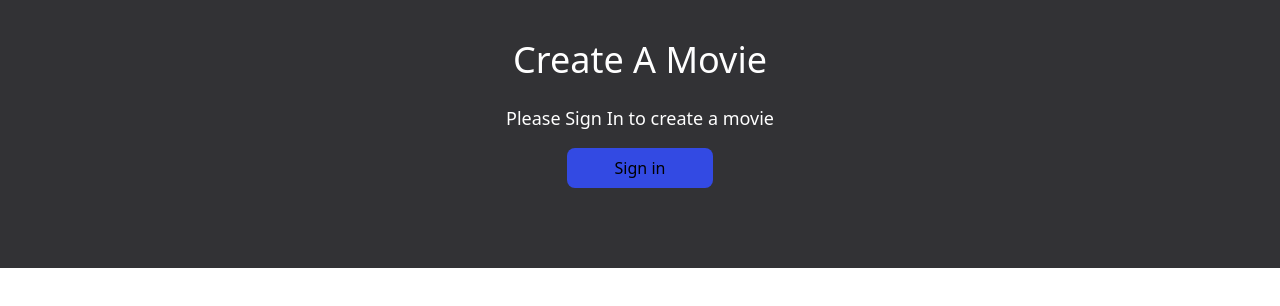
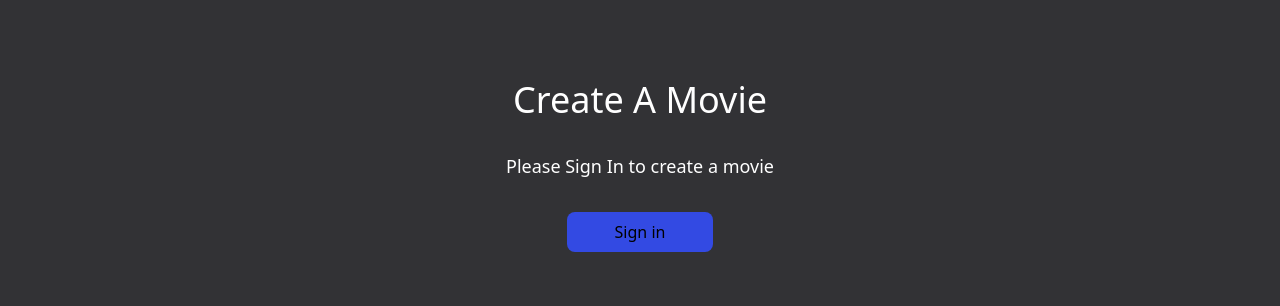
Before and after one commit to renato76/next-movies-frontend, a Next.js app: page /create-movie in a window 1280 px wide. Shown: the top 306 px of the page. Built offline with nearby package versions, Linux system fonts and the light colour scheme; no server answers.

Commit message:
correction to interface name, styling for non logged in user

```diff
--- a/src/components/MovieDetails.tsx
+++ b/src/components/MovieDetails.tsx
@@ -1,7 +1,7 @@
 import { useRouter } from "next/router"
-import { MovieApiResopnse } from "../fetchers/fetchMovies"
+import { MovieApiResponse } from "../fetchers/fetchMovies"
 
-const MovieDetails = ({ movie }: MovieApiResopnse) => {
+const MovieDetails = ({ movie }: MovieApiResponse) => {
   const router = useRouter()
   return (
     <div className="bg-[#1d183c] w-full md:py-10 md:pl-10 min-h-screen">
--- a/src/pages/create-movie.tsx
+++ b/src/pages/create-movie.tsx
@@ -51,16 +51,17 @@ const CreateMovie = () => {
     router.push("./")
   }
   return (
-    <div className="text-center pt-10 pb-20 h-full bg-[#323235]">
+    <div className="text-center pt-20 pb-20 h-full bg-[#323235]">
       <h1 className="text-white text-4xl text-bold">Create A Movie</h1>
+      <div className="h-screen">
         {!session && (
           <>
             <div>
-            <h2 className="text-white mt-6 text-lg">
+              <h2 className="text-white mt-8 text-lg">
                 Please Sign In to create a movie
               </h2>
             </div>
-          <div className="mt-4">
+            <div className="mt-8">
               <button
                 onClick={() => signIn()}
                 className="px-12 py-2 bg-[#334ae3] rounded-lg cursor-pointer"
@@ -70,6 +71,7 @@ const CreateMovie = () => {
             </div>
           </>
         )}
+      </div>
       {session && (
         <Formik
           initialValues={initialValues}
@@ -102,7 +104,7 @@ const CreateMovie = () => {
                     id="genres"
                     name="genres"
                     multiple={true}
-                    className="w-full h-48 mb-2 form-control mt-1 w-full px-3 py-2 bg-white border border-slate-300 rounded-md text-sm shadow-sm placeholder-slate-400
+                    className="h-48 mb-2 form-control mt-1 w-full px-3 py-2 bg-white border border-slate-300 rounded-md text-sm shadow-sm placeholder-slate-400
                      focus:outline-none focus:border-sky-500 focus:ring-1 focus:ring-sky-500
                      disabled:bg-slate-50 disabled:text-slate-500 disabled:border-slate-200 disabled:shadow-none
                      invalid:border-pink-500 invalid:text-pink-600
```
Lines whose indentation alone changed are shown as unchanged.
